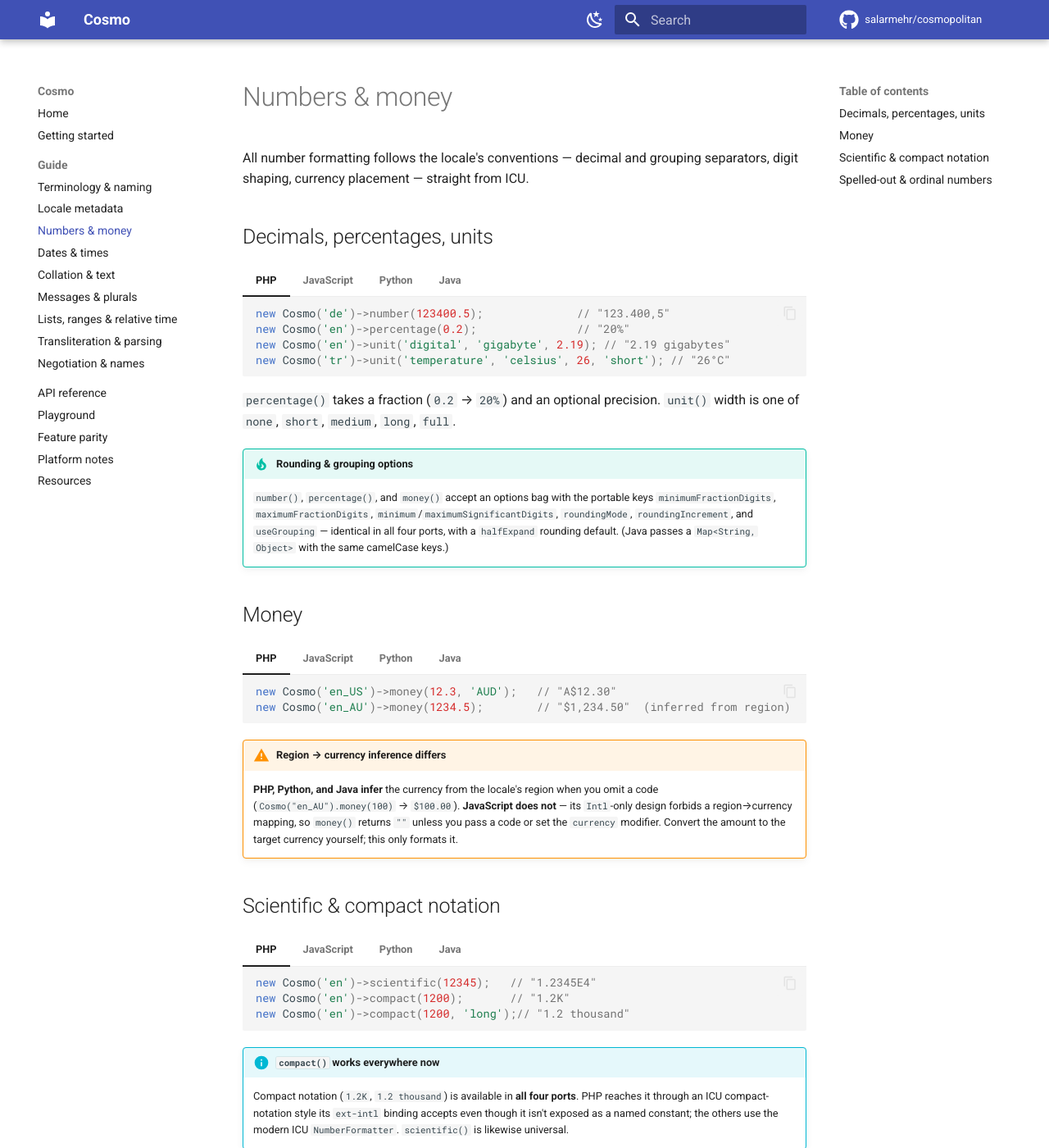
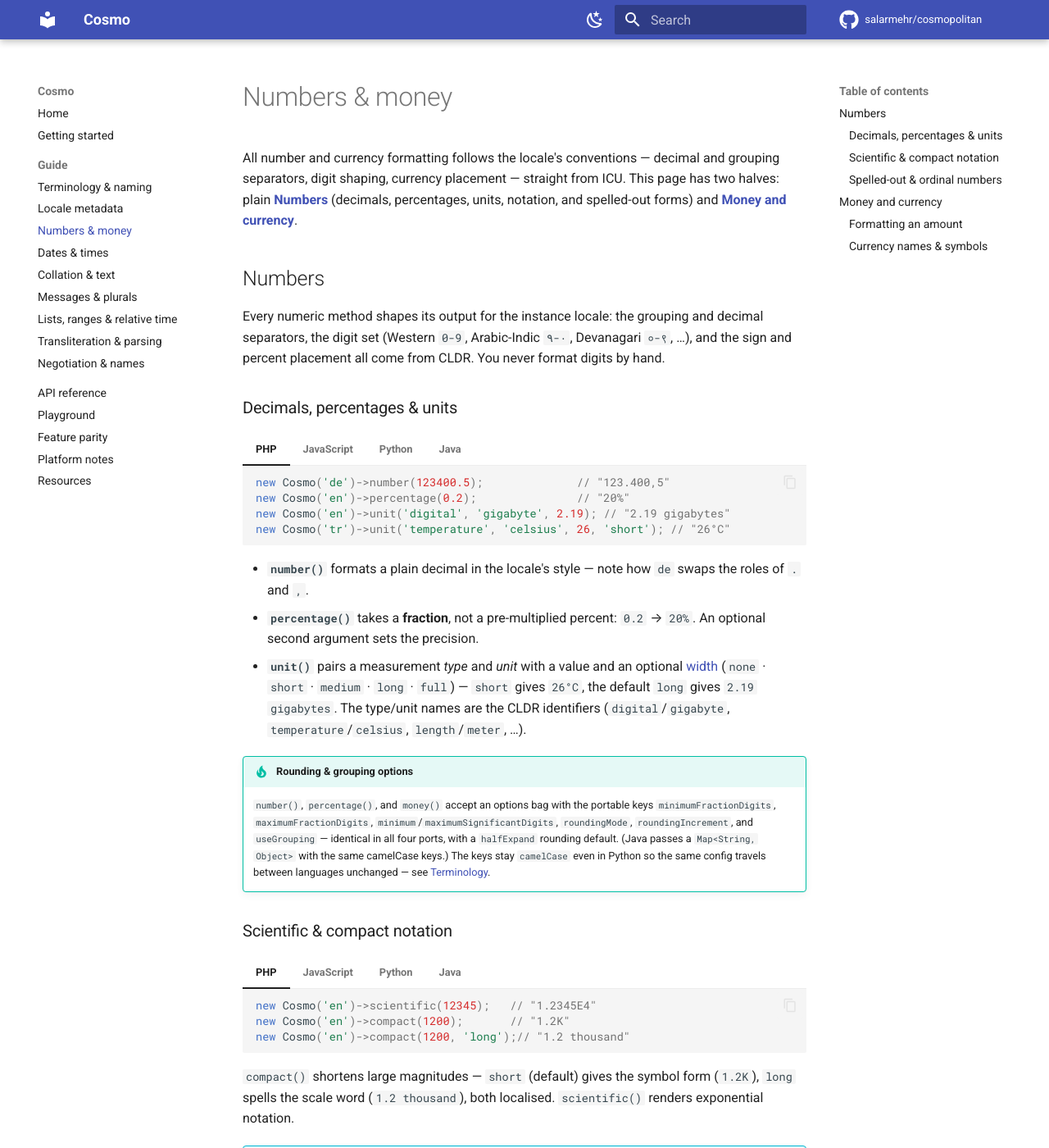
Before and after one commit to cosmo-intl/cosmo-docs, an MkDocs documentation site: the page built from docs/guide/numbers-money.md, in a window 1280 px wide and 1400 px high. Shown: the whole window at 82% size. Built offline with MkDocs 1.6.1 and Material for MkDocs 9.7.7, drawn with Linux system fonts in a browser that asks for light colours; comment, search, counter and statistics services are not loaded; some of the changed text lies outside the part shown.

Commit message:
Restructure numbers-money; standardise availability notes on info boxes
- Split Numbers & money into Numbers and Money and currency sections, expand
  both with prose and a currency() subsection
- Drop (UTS #39) from the spoof-detection header; add it as a note linking the
  standard
- Use info admonitions for availability callouts (was warning/note) for
  consistency across the guides

````diff
--- a/docs/guide/numbers-money.md
+++ b/docs/guide/numbers-money.md
@@ -1,9 +1,18 @@
 # Numbers & money
 
-All number formatting follows the locale's conventions — decimal and grouping
-separators, digit shaping, currency placement — straight from ICU.
+All number and currency formatting follows the locale's conventions — decimal and
+grouping separators, digit shaping, currency placement — straight from ICU. This
+page has two halves: plain [**Numbers**](#numbers) (decimals, percentages, units,
+notation, and spelled-out forms) and [**Money and currency**](#money-and-currency).
 
-## Decimals, percentages, units
+## Numbers
+
+Every numeric method shapes its output for the instance locale: the grouping and
+decimal separators, the digit set (Western `0-9`, Arabic-Indic `٠-٩`, Devanagari
+`०-९`, …), and the sign and percent placement all come from CLDR. You never format
+digits by hand.
+
+### Decimals, percentages & units
 
 === "PHP"
 
@@ -41,8 +50,15 @@
     new Cosmo("tr").unit("temperature", "celsius", 26, "short"); // "26°C"
     ```
 
-`percentage()` takes a fraction (`0.2` → `20%`) and an optional precision.
-`unit()` width is one of `none`, `short`, `medium`, `long`, `full`.
+- **`number()`** formats a plain decimal in the locale's style — note how `de`
+  swaps the roles of `.` and `,`.
+- **`percentage()`** takes a **fraction**, not a pre-multiplied percent: `0.2` →
+  `20%`. An optional second argument sets the precision.
+- **`unit()`** pairs a measurement *type* and *unit* with a value and an optional
+  [width](terminology.md#core-objects) (`none` · `short` · `medium` · `long` ·
+  `full`) — `short` gives `26°C`, the default `long` gives `2.19 gigabytes`. The
+  type/unit names are the CLDR identifiers (`digital`/`gigabyte`,
+  `temperature`/`celsius`, `length`/`meter`, …).
 
 !!! tip "Rounding & grouping options"
     `number()`, `percentage()`, and `money()` accept an options bag with the
@@ -50,45 +66,10 @@
     `minimum`/`maximumSignificantDigits`, `roundingMode`, `roundingIncrement`, and
     `useGrouping` — identical in all four ports, with a `halfExpand` rounding
     default. (Java passes a `Map<String, Object>` with the same camelCase keys.)
+    The keys stay `camelCase` even in Python so the same config travels between
+    languages unchanged — see [Terminology](terminology.md#naming-conventions).
 
-## Money
-
-=== "PHP"
-
-    ```php
-    new Cosmo('en_US')->money(12.3, 'AUD');   // "A$12.30"
-    new Cosmo('en_AU')->money(1234.5);        // "$1,234.50"  (inferred from region)
-    ```
-
-=== "JavaScript"
-
-    ```js
-    new Cosmo("en-US").money(12.3, "AUD");    // "A$12.30"
-    new Cosmo("en-AU").money(1234.5, "AUD");  // "$1,234.50"  (code required)
-    ```
-
-=== "Python"
-
-    ```python
-    Cosmo("en_US").money(12.3, "AUD")         # "A$12.30"
-    Cosmo("en_AU").money(1234.5)              # "$1,234.50"  (inferred from region)
-    ```
-
-=== "Java"
-
-    ```java
-    new Cosmo("en_US").money(12.3, "AUD");    // "A$12.30"
-    new Cosmo("en_AU").money(1234.5);         // "$1,234.50"  (inferred from region)
-    ```
-
-!!! warning "Region → currency inference differs"
-    **PHP, Python, and Java infer** the currency from the locale's region when you
-    omit a code (`Cosmo("en_AU").money(100)` → `$100.00`). **JavaScript does not** —
-    its `Intl`-only design forbids a region→currency mapping, so `money()` returns
-    `""` unless you pass a code or set the `currency` modifier. Convert the amount to
-    the target currency yourself; this only formats it.
-
-## Scientific & compact notation
+### Scientific & compact notation
 
 === "PHP"
 
@@ -122,13 +103,17 @@
     new Cosmo("en").compact(1200, "long");// "1.2 thousand"
     ```
 
+`compact()` shortens large magnitudes — `short` (default) gives the symbol form
+(`1.2K`), `long` spells the scale word (`1.2 thousand`), both localised.
+`scientific()` renders exponential notation.
+
 !!! info "`compact()` works everywhere now"
     Compact notation (`1.2K`, `1.2 thousand`) is available in **all four ports**.
     PHP reaches it through an ICU compact-notation style its `ext-intl` binding
     accepts even though it isn't exposed as a named constant; the others use the
     modern ICU `NumberFormatter`. `scientific()` is likewise universal.
 
-## Spelled-out & ordinal numbers
+### Spelled-out & ordinal numbers
 
 === "PHP"
 
@@ -154,9 +139,106 @@
     new Cosmo("fa").symbol("decimal");// "٫"
     ```
 
+`spellout()` writes a number out in words; `ordinal()` gives the ordinal **text**
+(`1st`, `2nd`, `3rd`). `symbol()` returns a single locale notation symbol by name
+(`decimal`, `group`, `percent`, …) — handy when you render numbers in a custom
+template.
+
 !!! info "`spellout()` / `ordinal()` are PHP, Python & Java"
     Spelling numbers out and ordinal **text** ("1st", "2nd") come from ICU's
     rule-based number formatter (RBNF), which the JavaScript `Intl` API does not
     expose — so these three tabs omit JS. For the ordinal *plural category* (which
     JS does have), see [Messages & plurals](messages-plurals.md). `symbol()`
     likewise accepts a wider set of names in PHP/Python/Java than JS exposes.
+
+## Money and currency
+
+A *money* value is an amount plus a currency. `money()` formats the pair using the
+locale's symbol, placement, grouping, and — crucially — the **currency's own minor
+units**: most currencies show two fraction digits, JPY shows none, and a few (e.g.
+BHD) show three. Cosmo only *formats* a value; it never converts between currencies.
+
+### Formatting an amount
+
+=== "PHP"
+
+    ```php
+    new Cosmo('en_US')->money(12.3, 'AUD');   // "A$12.30"
+    new Cosmo('en_AU')->money(1234.5);        // "$1,234.50"  (inferred from region)
+    ```
+
+=== "JavaScript"
+
+    ```js
+    new Cosmo("en-US").money(12.3, "AUD");    // "A$12.30"
+    new Cosmo("en-AU").money(1234.5, "AUD");  // "$1,234.50"  (code required)
+    ```
+
+=== "Python"
+
+    ```python
+    Cosmo("en_US").money(12.3, "AUD")         # "A$12.30"
+    Cosmo("en_AU").money(1234.5)              # "$1,234.50"  (inferred from region)
+    ```
+
+=== "Java"
+
+    ```java
+    new Cosmo("en_US").money(12.3, "AUD");    // "A$12.30"
+    new Cosmo("en_AU").money(1234.5);         // "$1,234.50"  (inferred from region)
+    ```
+
+The currency is resolved in this order: an **explicit code** passed to `money()`,
+then the **`currency` modifier** set on the instance, then (where supported) the
+locale **region**. The symbol is the locale's disambiguated form — `en_US` writes
+Australian dollars as `A$`, not the ambiguous `$`. Amounts are rounded to the
+currency's minor units (`halfExpand` by default), and the rounding/grouping
+[options bag](#decimals-percentages-units) applies here too.
+
+!!! info "Region → currency inference differs"
+    **PHP, Python, and Java infer** the currency from the locale's region when you
+    omit a code (`Cosmo("en_AU").money(100)` → `$100.00`). **JavaScript does not** —
+    its `Intl`-only design forbids a region→currency mapping, so `money()` returns
+    `""` unless you pass a code or set the `currency` modifier. This is a capability
+    difference, not an error; see [Platform notes](../platform-notes.md).
+
+### Currency names & symbols
+
+To display a currency on its own — its localised **name** or **symbol**, with no
+amount attached — use `currency()`:
+
+=== "PHP"
+
+    ```php
+    $c = new Cosmo('en_US');
+    $c->currency('AUD');            // "Australian Dollar"
+    $c->currency('AUD', true);      // "A$"   (disambiguated symbol)
+    ```
+
+=== "JavaScript"
+
+    ```js
+    const c = new Cosmo("en-US");
+    c.currency("AUD");              // "Australian Dollar"
+    c.currency("AUD", true);        // "A$"
+    ```
+
+=== "Python"
+
+    ```python
+    c = Cosmo("en_US")
+    c.currency("AUD")               # "Australian Dollar"
+    c.currency("AUD", True)         # "A$"
+    ```
+
+=== "Java"
+
+    ```java
+    Cosmo c = new Cosmo("en_US");
+    c.currency("AUD");                  // "Australian Dollar"
+    c.currency("AUD", true, false);     // "A$"   (symbol, strict)
+    ```
+
+`currency()` is part of the wider [locale metadata](locale-metadata.md#currency-name-symbol)
+family (alongside `language()`, `country()`, and friends) — that page covers it in
+full, including the strict-symbol behaviour.
````
Also changed, not shown: docs/guide/collation-text.md (+1 -1 lines), docs/guide/transliteration-parsing.md (+8 -2 lines), docs/playground.md (+1 -1 lines).
